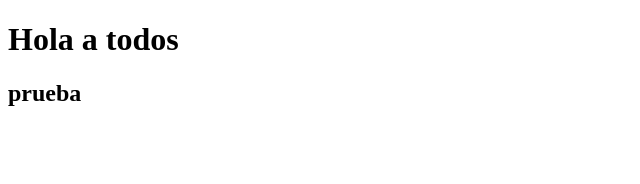
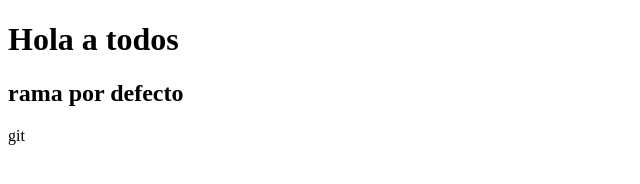
Before and after one commit to enasiaraul/gitgitcolaborativo_g14, a plain HTML site: page index.html in a window 1280 px wide. Shown: the whole page, without its empty margins (0-640 px from the left). Drawn offline with Linux system fonts and the light colour scheme.

Commit message:
cambiando mensaje

```diff
--- a/index.html
+++ b/index.html
@@ -8,6 +8,6 @@
 </head>
 <body>
     <h1>Hola a todos</h1>
-    <h2>prueba</h2>
+    <h2>rama por defecto</h2>
 </body>
-</html>
+</html>git
```
